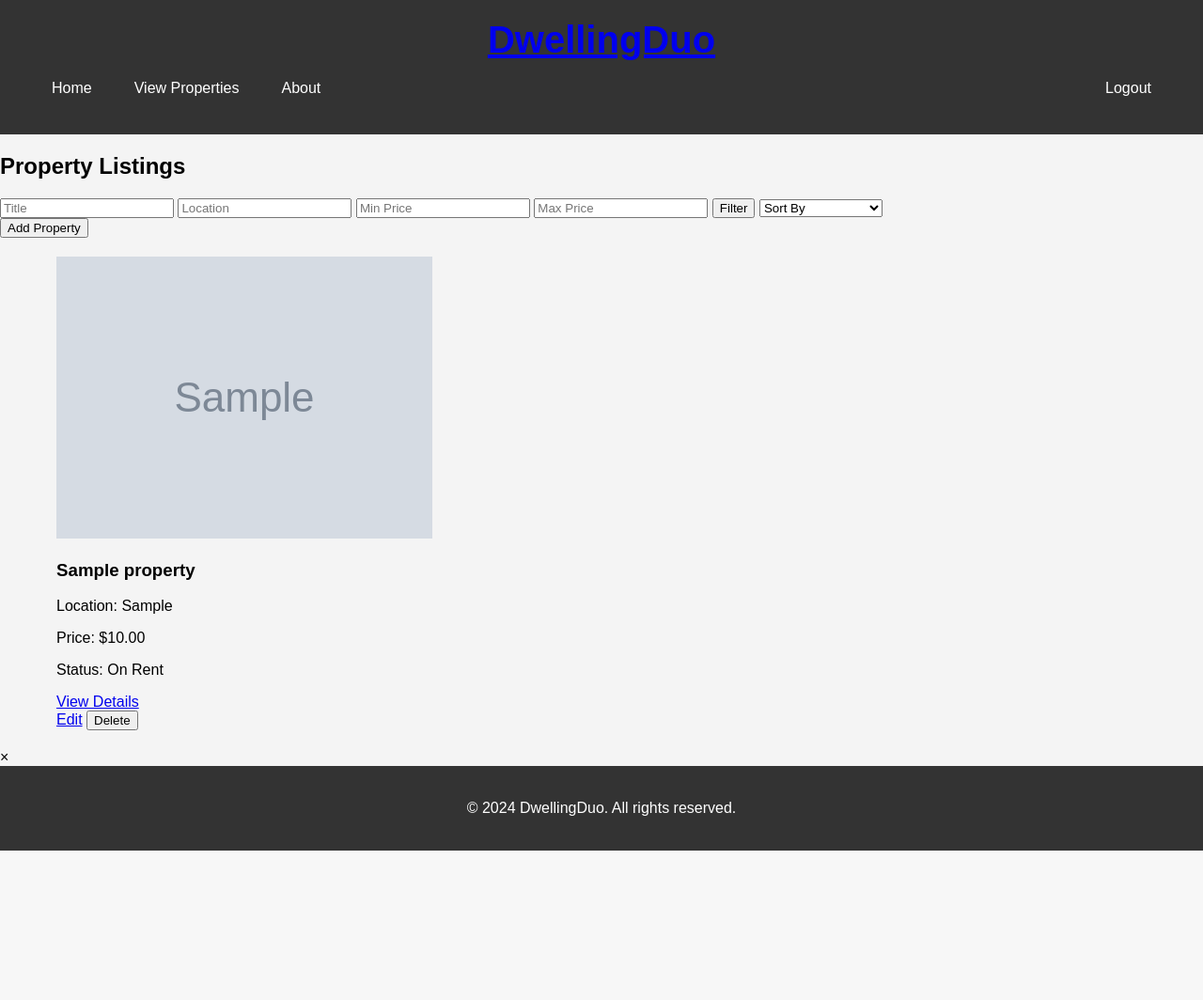
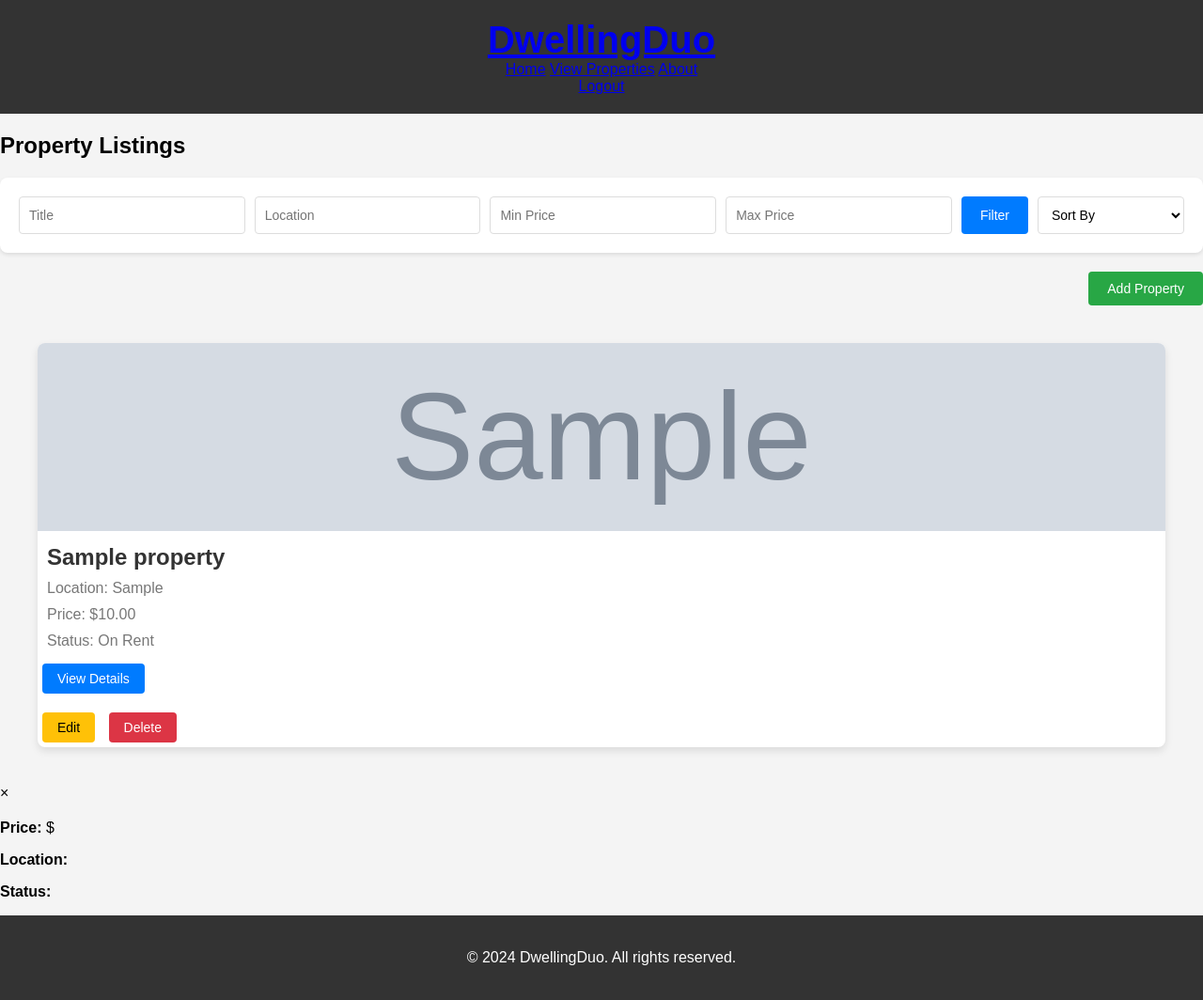
Before and after one commit to Jayricka/dwellingduo, a Django app: page /properties/ in a window 1280 px wide. Shown: the whole page at 94% size. Before the commit the page ends 905 px from the top, so only its background shows below. Run offline with Django 5.2, Linux system fonts and the light colour scheme; a user stored in the database is signed in; tables that the repository leaves empty hold one stand-in row (values such as "Sample post"); grey boxes marked "Sample" are stand-in pictures.

Commit message:
Update Property model and form to use radio buttons for availability choices

```diff
--- a/properties/forms.py
+++ b/properties/forms.py
@@ -5,3 +5,9 @@
     class Meta:
         model = Property
         fields = ['title', 'description', 'price', 'location', 'available', 'image']
+
+    available = forms.ChoiceField(
+        choices=Property.AVAILABILITY_CHOICES,  # Use the choices defined in the model
+        widget=forms.RadioSelect,  # Use radio buttons to display options
+        label="Availability"  # Custom label for the field
+    )
--- a/properties/urls.py
+++ b/properties/urls.py
@@ -4,9 +4,11 @@
 app_name = 'properties'
 
 urlpatterns = [
-    path('', views.property_list, name='property_list'),  # Property listing
+    # Existing URL patterns
+    path('', views.property_list, name='property_list'),
     path('property/<int:pk>/', views.property_detail, name='property_detail'),
     path('property/create/', views.property_create, name='property_create'),
     path('property/<int:pk>/update/', views.property_update, name='property_update'),
     path('property/<int:pk>/delete/', views.property_delete, name='property_delete'),
+    path('api/properties/<int:pk>/', views.property_detail_api, name='property_detail_api'),
 ]
--- a/properties/views.py
+++ b/properties/views.py
@@ -4,7 +4,7 @@
 from django.contrib.auth.decorators import login_required
 from django.http import JsonResponse
 
-#About view
+# About view
 def about(request):
     return render(request, 'about.html')
 
@@ -53,6 +53,7 @@
                 'price': property.price,
                 'location': property.location,
                 'available': property.available,
+                'image': property.image.url if property.image else None,
             }
             for property in properties
         ]
@@ -68,10 +69,25 @@
         'sort_option': sort_option,
     })
 
-# Property detail
+# Property detail view
 def property_detail(request, pk):
     property_instance = get_object_or_404(Property, pk=pk)
     return render(request, 'properties/property_detail.html', {'property': property_instance})
+
+# New API view for fetching individual property details
+def property_detail_api(request, pk):
+    property_instance = get_object_or_404(Property, pk=pk)
+    data = {
+        'id': property_instance.pk,
+        'title': property_instance.title,
+        'description': property_instance.description,
+        'price': property_instance.price,
+        'location': property_instance.location,
+        'available': property_instance.available,
+        'image': property_instance.image.url if property_instance.image else None,
+        'is_owner': property_instance.owner == request.user if request.user.is_authenticated else False,
+    }
+    return JsonResponse(data)
 
 # Create property
 @login_required
--- a/static/css/styles.css
+++ b/static/css/styles.css
@@ -19,33 +50,207 @@
     font-size: 2.5rem;
 }
 
-header nav {
+/* Filter Form Styles */
+.filter-form {
     display: flex;
-    justify-content: space-between; /* Align left and right sections */
-    align-items: center;
-    background-color: #333;
-    padding: 10px 20px;
+    flex-wrap: wrap;
+    gap: 10px;
+    margin-bottom: 20px;
+    padding: 20px;
+    background-color: #fff;
+    border-radius: 8px;
+    box-shadow: 0 2px 4px rgba(0, 0, 0, 0.1);
 }
 
-.navbar-left,
-.navbar-right {
-    display: flex;
-    gap: 15px; /* Spacing between links */
+.filter-input {
+    flex: 1;
+    min-width: 120px;
+    padding: 10px;
+    border: 1px solid #ddd;
+    border-radius: 4px;
+    font-size: 14px;
 }
 
-.navbar-left a,
-.navbar-right a {
+.btn-filter {
+    padding: 10px 20px;
+    background-color: #007bff;
     color: white;
-    text-decoration: none;
-    font-size: 1rem;
-    padding: 10px 15px;
-    border-radius: 5px;
-    transition: background-color 0.3s ease;
+    border: none;
+    border-radius: 4px;
+    cursor: pointer;
+    font-size: 14px;
+    transition: background-color 0.3s;
 }
 
-.navbar-left a:hover,
-.navbar-right a:hover {
-    background-color: #0056b3; /* Darker blue on hover */
+.btn-filter:hover {
+    background-color: #0056b3;
+}
+
+.sort-select {
+    padding: 10px;
+    border: 1px solid #ddd;
+    border-radius: 4px;
+    font-size: 14px;
+    background-color: white;
+}
+
+/* Add Property Button Styles */
+.add-property-form {
+    margin-bottom: 20px;
+    text-align: right;
+}
+
+.btn-add {
+    padding: 10px 20px;
+    background-color: #28a745;
+    color: white;
+    border: none;
+    border-radius: 4px;
+    cursor: pointer;
+    font-size: 14px;
+    transition: background-color 0.3s;
+}
+
+.btn-add:hover {
+    background-color: #218838;
+}
+
+/* Property Grid Flexbox */
+.property-grid {
+    display: flex;
+    flex-wrap: wrap;
+    justify-content: space-between;
+    gap: 20px;
+    padding: 20px;
+    max-width: 1200px;
+    margin: 0 auto;
+}
+
+.property-item {
+    flex: 1 1 calc(33.33% - 20px);
+    box-sizing: border-box;
+    background-color: white;
+    border-radius: 8px;
+    box-shadow: 0 4px 8px rgba(0, 0, 0, 0.1);
+    overflow: hidden;
+    transition: transform 0.3s ease-in-out;
+    margin-bottom: 20px;
+    cursor: pointer;
+}
+
+.property-item:hover {
+    transform: translateY(-5px);
+}
+
+.property-item img {
+    width: 100%;
+    height: 200px;
+    object-fit: cover;
+}
+
+.property-item h3 {
+    font-size: 1.5rem;
+    color: #333;
+    margin: 10px;
+}
+
+.property-item p {
+    font-size: 1rem;
+    color: #777;
+    margin: 0 10px 10px 10px;
+}
+
+/* Modal Styles */
+.modal {
+    display: none;
+    position: fixed;
+    z-index: 1000;
+    left: 0;
+    top: 0;
+    width: 100%;
+    height: 100%;
+    overflow: auto;
+    background-color: rgba(0,0,0,0.4);
+}
+
+.modal-content {
+    background-color: #fefefe;
+    margin: 15% auto;
+    padding: 20px;
+    border: 1px solid #888;
+    width: 80%;
+    max-width: 600px;
+    border-radius: 8px;
+    position: relative;
+}
+
+.close {
+    color: #aaa;
+    position: absolute;
+    top: 10px;
+    right: 20px;
+    font-size: 28px;
+    font-weight: bold;
+    cursor: pointer;
+}
+
+.close:hover,
+.close:focus {
+    color: #000;
+    text-decoration: none;
+}
+
+.modal-image {
+    width: 100%;
+    max-height: 300px;
+    object-fit: cover;
+    border-radius: 8px;
+    margin-bottom: 20px;
+}
+
+/* Button Styles */
+.btn-details, .btn-edit, .btn-delete {
+    display: inline-block;
+    padding: 8px 16px;
+    margin: 5px;
+    border: none;
+    border-radius: 4px;
+    cursor: pointer;
+    font-size: 14px;
+    text-decoration: none;
+    transition: background-color 0.3s;
+}
+
+.btn-details {
+    background-color: #007bff;
+    color: white;
+}
+
+.btn-details:hover {
+    background-color: #0056b3;
+}
+
+.btn-edit {
+    background-color: #ffc107;
+    color: #000;
+}
+
+.btn-edit:hover {
+    background-color: #e0a800;
+}
+
+.btn-delete {
+    background-color: #dc3545;
+    color: white;
+}
+
+.btn-delete:hover {
+    background-color: #c82333;
+}
+
+/* Owner Actions Styles */
+.owner-actions {
+    margin-top: 10px;
 }
 
 /* Footer Styles */
@@ -56,232 +261,27 @@
     text-align: center;
 }
 
-/* Cover Section (Home & About) */
-.cover-section {
-    position: relative;
-    width: 100%;
-    height: 100vh;
-}
-
-.hero-image {
-    width: 100%;
-    height: 100%;
-    object-fit: cover;
-    position: absolute;
-    top: 0;
-    left: 0;
-    z-index: -1;
-}
-
-.overlay {
-    position: absolute;
-    top: 50%;
-    left: 50%;
-    transform: translate(-50%, -50%);
-    color: white;
-    text-align: center;
-    z-index: 1;
-}
-
-.overlay h1 {
-    font-size: 3rem;
-    margin-bottom: 20px;
-}
-
-.overlay p {
-    font-size: 1.5rem;
-    margin-bottom: 30px;
-}
-
-.overlay .cta-button {
-    background-color: #007bff;
-    color: white;
-    padding: 15px 30px;
-    text-decoration: none;
-    font-size: 1.1rem;
-    margin: 10px;
-    border-radius: 5px;
-    transition: background-color 0.3s ease;
-}
-
-.overlay .cta-button:hover {
-    background-color: #ff5733; /* Orange on hover */
-}
-
-/* Key Features Section */
-.key-features {
-    padding: 40px;
-    background-color: #fff;
-    text-align: center;
-}
-
-.features-container {
-    display: grid;
-    grid-template-columns: repeat(auto-fill, minmax(250px, 1fr));
-    gap: 30px;
-}
-
-.feature-item {
-    background-color: #f9f9f9;
-    padding: 20px;
-    border-radius: 10px;
-    box-shadow: 0 4px 8px rgba(0, 0, 0, 0.1);
-}
-
-.feature-item i {
-    font-size: 2.5rem;
-    color: #007bff;
-    margin-bottom: 15px;
-}
-
-.feature-item p {
-    font-size: 1.2rem;
-    color: #555;
-}
-
-/* Property Grid Using Flexbox */
-.property-grid {
-    display: flex;
-    flex-wrap: wrap; /* Allows wrapping of items within the container */
-    justify-content: space-between; /* Distributes cards with space between */
-    gap: 20px; /* Adds space between cards */
-    padding: 20px;
-    max-width: 1200px; /* Maximum width for the grid */
-    margin: 0 auto; /* Centers the grid */
-    box-sizing: border-box; /* Ensures padding doesn’t affect layout */
-}
-
-.property-card {
-    background-color: #fff;
-    border-radius: 10px;
-    box-shadow: 0 4px 8px rgba(0, 0, 0, 0.1);
-    overflow: hidden;
-    flex-basis: calc(33.333% - 20px); /* Ensures three cards per row */
-    max-width: 350px; /* Max width for cards */
-    display: flex;
-    flex-direction: column; /* Makes sure the card items stack vertically */
-    transition: transform 0.3s ease;
-}
-
-.property-card:hover {
-    transform: translateY(-5px); /* Hover effect for cards */
-}
-
-.property-card img {
-    width: 100%;
-    height: 200px; /* Set height for property images */
-    object-fit: cover; /* Ensures the image covers the area without distortion */
-}
-
-.property-card-content {
-    padding: 20px;
-    text-align: center;
-    flex: 1; /* Ensures content takes available space */
-}
-
-.property-card h3 {
-    font-size: 1.5rem;
-    color: #333;
-    margin-bottom: 10px;
-}
-
-.property-card p {
-    font-size: 1.1rem;
-    color: #777;
-    margin-bottom: 15px;
-}
-
-.property-card .price {
-    font-size: 1.2rem;
-    font-weight: bold;
-    color: #007bff; /* Blue color for the price */
-}
-
-.property-card .availability {
-    font-size: 1rem;
-    color: #ff5733; /* Orange color for availability status */
-}
-
-.property-card .cta-button {
-    background-color: #007bff; /* Blue button color */
-    color: white;
-    padding: 10px 20px;
-    text-decoration: none;
-    border-radius: 5px;
-    margin-top: 10px;
-    display: inline-block;
-    transition: background-color 0.3s ease;
-    align-self: center; /* Center the button */
-}
-
-.property-card .cta-button:hover {
-    background-color: #ff5733; /* Orange on hover */
-}
-
-/* About Section */
-.about-section {
-    padding: 40px;
-    background-color: #fff;
-    text-align: center;
-}
-
-.about-section h2 {
-    font-size: 2.5rem;
-    margin-bottom: 20px;
-}
-
-.about-section p {
-    font-size: 1.2rem;
-    color: #555;
-    line-height: 1.6;
-    margin-bottom: 20px;
-}
-
-/* GitHub and Social Links */
-.social-link {
-    font-size: 1.2rem;
-    color: #007bff;
-    text-decoration: none;
-    margin: 0 10px;
-}
-
-.social-link:hover {
-    color: #ff5733;
-}
-
-/* Media Queries for Smaller Screens */
+/* Responsive Design */
 @media screen and (max-width: 768px) {
-    header h1 {
-        font-size: 2rem;
+    .property-grid {
+        flex-direction: column;
+        align-items: center;
     }
 
-    .overlay h1 {
-        font-size: 2.5rem;
+    .property-item {
+        flex-basis: 100%;
     }
 
-    .overlay p {
-        font-size: 1.2rem;
+    .filter-form {
+        flex-direction: column;
     }
 
-    .property-grid {
-        flex-direction: column; /* Stack the cards vertically on small screens */
-        align-items: center; /* Center cards */
+    .filter-input, .sort-select, .btn-filter {
+        width: 100%;
     }
 
-    .property-card {
-        flex-basis: 100%; /* Make cards take full width on small screens */
-        max-width: 90%; /* Allow for some padding on the sides */
-    }
-
-    .feature-item {
-        padding: 15px;
-    }
-
-    .social-link {
-        font-size: 1.1rem;
-    }
-
-    .property-card .cta-button {
-        font-size: 1rem; /* Adjust button font size */
+    .modal-content {
+        width: 95%;
+        margin: 10% auto;
     }
 }
--- a/templates/properties/property_list.html
+++ b/templates/properties/property_list.html
@@ -31,13 +31,14 @@
     </form>
 {% endif %}
 
-<div class="property-grid">
+<!-- Property Grid -->
+<div class="property-grid" id="property-grid">
     {% for property in properties %}
-        <div class="property-item" data-image-url="{% if property.image %}{{ property.image.url }}{% else %}{% static 'default_image.png' %}{% endif %}">
+        <div class="property-item" data-id="{{ property.id }}" data-image-url="{% if property.image %}{{ property.image.url }}{% else %}{% static 'default_image.png' %}{% endif %}">
             {% if property.image %}
-                <img src="{{ property.image.url }}" alt="{{ property.title }}" class="property-thumbnail">
+                <img src="{{ property.image.url }}" alt="{{ property.title }}" class="property-thumbnail" onclick="openImageModal('{{ property.image.url }}', '{{ property.title }}', '{{ property.description }}', '{{ property.price }}', '{{ property.location }}', '{{ property.available }}')">
             {% else %}
-                <img src="{% static 'default_image.png' %}" alt="Default Image" class="property-thumbnail"> <!-- Use a default image -->
+                <img src="{% static 'default_image.png' %}" alt="Default Image" class="property-thumbnail" onclick="openImageModal('{% static 'default_image.png' %}', '{{ property.title }}', '{{ property.description }}', '{{ property.price }}', '{{ property.location }}', '{{ property.available }}')">
             {% endif %}
             <h3>{{ property.title }}</h3>
             <p>Location: {{ property.location }}</p>
@@ -64,8 +65,15 @@
 
 <!-- Fullscreen Image Modal -->
 <div id="fullscreen-modal" class="fullscreen-modal">
-    <span class="close-modal">&times;</span>
+    <span class="close-modal" onclick="closeImageModal()">&times;</span>
     <img class="fullscreen-image" id="fullscreen-image" src="" alt="">
+    <div class="image-details" id="image-details">
+        <h3 id="image-title"></h3>
+        <p id="image-description"></p>
+        <p><strong>Price:</strong> $<span id="image-price"></span></p>
+        <p><strong>Location:</strong> <span id="image-location"></span></p>
+        <p><strong>Status:</strong> <span id="image-status"></span></p>
+    </div>
 </div>
 
 {% endblock %}
```
Also changed, not shown: other parts of static/css/styles.css (+32 -1 lines), properties/models.py (+6 -1 lines), static/js/property_list.js (+83 -16 lines), templates/properties/property_form.html (+8 -4 lines), properties/migrations/0004_alter_property_available.py (added).
